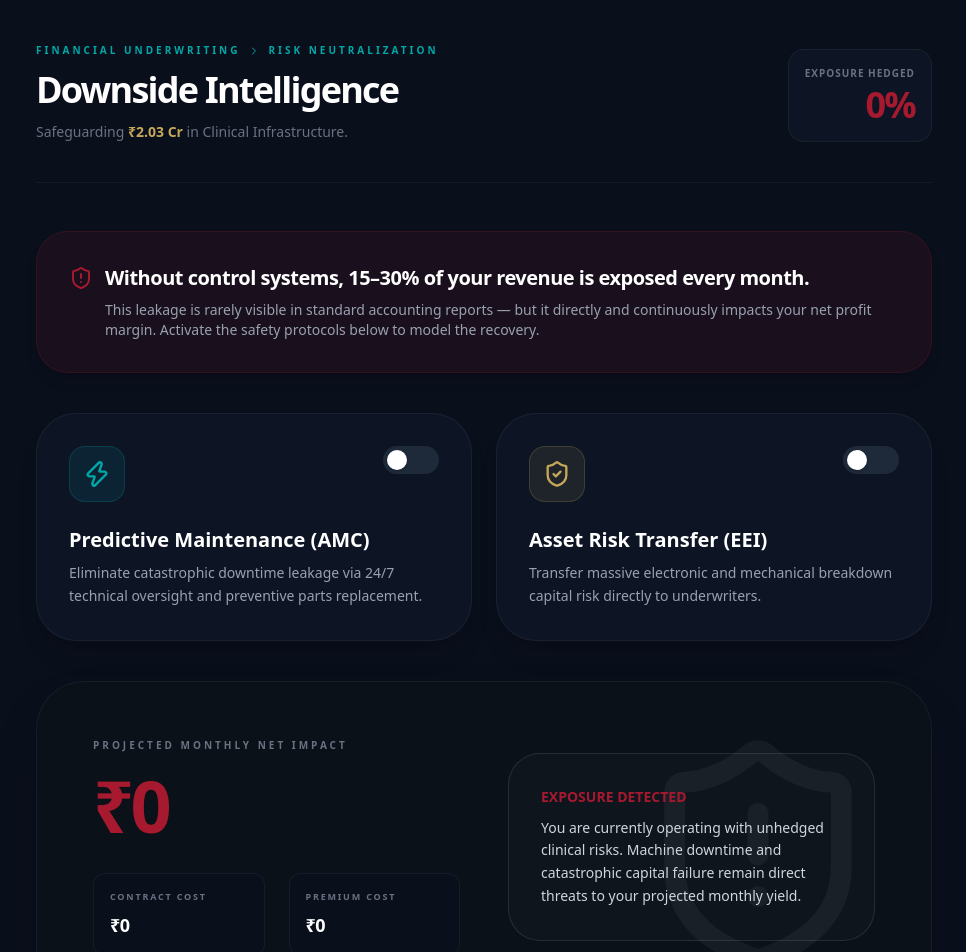
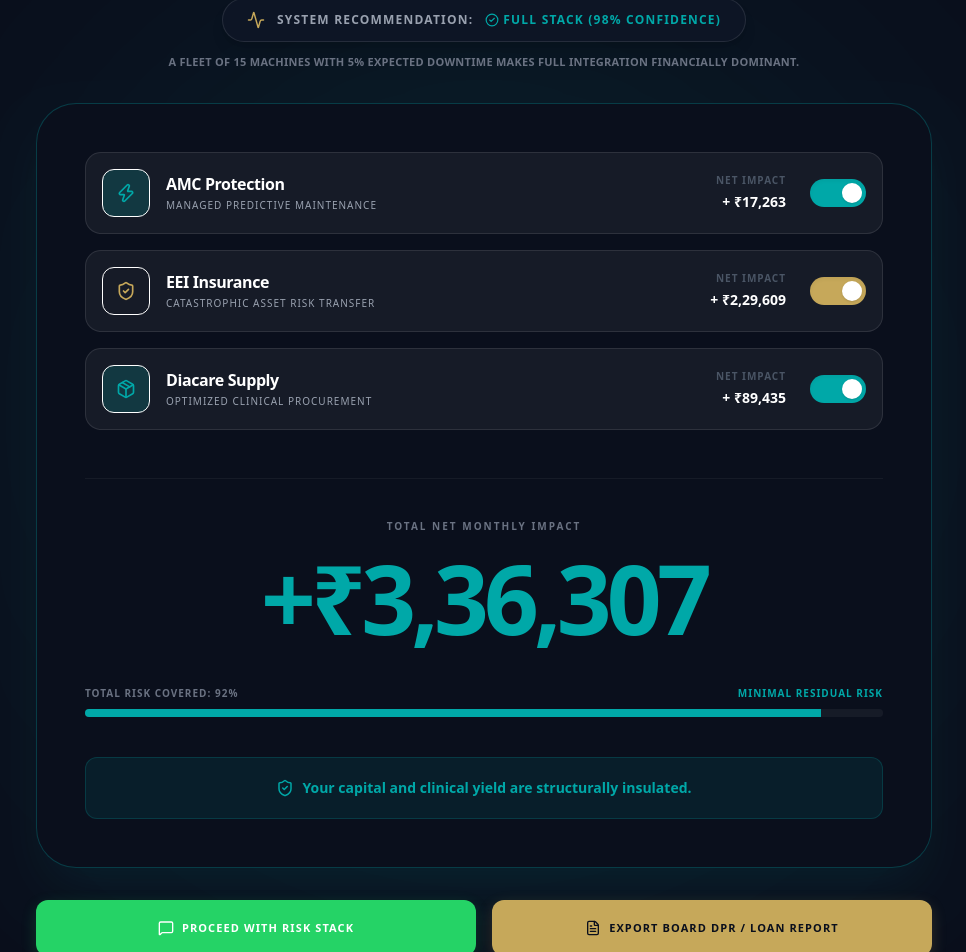
Before and after one commit to ketaniparmar/innovate-renal, a Next.js app: page /risk-control in a window 1280 px wide. Shown: the part 318-1270 px from the top of the page, without its empty margins (156-1122 px from the left). Built offline with nearby package versions, Linux system fonts and the light colour scheme.

Commit message:
Sovereign OS v9.0: Funnel architecture, strict types, and DB sync complete

```diff
--- a/src/app/risk-control/page.tsx
+++ b/src/app/risk-control/page.tsx
@@ -1,35 +1,30 @@
 "use client";
 
 import React, { useMemo, useState } from "react";
-import { motion } from "framer-motion";
 import Link from "next/link";
 import {
-  ShieldCheck,
-  Zap,
-  ChevronRight,
-  ShieldAlert
+  ShieldCheck, AlertTriangle, ChevronRight, Activity,
+  MessageSquare, CheckCircle2, Zap, Package, FileText
 } from "lucide-react";
-
 import { useInfra } from "@/context/InfrastructureContext";
-// Ensure this path matches your v8 capex engine location
 import { calculateV8Capex } from "@/lib/capex-engine-v8";
 
-// --- STRICT TYPES (Prevents Vercel Build Crashes) ---
-interface ToggleProps {
+// --- STRICT TYPES ---
+interface ToggleRowProps {
+  title: string;
+  subtitle: string;
+  icon: React.ReactNode;
   active: boolean;
   onClick: () => void;
   color: string;
+  cost: number;
+  recovery: number;
 }
 
-interface MetricProps {
-  label: string;
-  value: string;
-}
-
-export default function RiskControlPage() {
+export default function RiskStackDecisionEngine() {
   const infra = useInfra();
 
-  // --- 1. CORE INFRA DNA (Safe Fallbacks for Direct/SEO Traffic) ---
+  // Safe fallbacks for direct routing
   const {
     machines = 15,
     sessionsPerDay = 2.8,
@@ -42,174 +37,211 @@ export default function RiskControlPage() {
     buildGrade = "Premium"
   } = infra || {};
 
-  const [withAMC, setWithAMC] = useState(false);
-  const [withInsurance, setWithInsurance] = useState(false);
+  // Unified Stack State (Default to Assumed Close)
+  const [withAMC, setWithAMC] = useState(true);
+  const [withInsurance, setWithInsurance] = useState(true);
+  const [withDiacare, setWithDiacare] = useState(true);
 
-  // --- 2. HEDGING ENGINE (v8.0 Sync) ---
   const metrics = useMemo(() => {
-    // Sync with V8 CAPEX math safely
-    let totalCapex = 0;
+    // CAPEX & Base Revenue
+    let totalCapex = machines * 1200000;
     try {
       const capex = calculateV8Capex({ machines, cityTier, tdsLevel, buildGrade });
       totalCapex = capex.totalCapex;
-    } catch (e) {
-      totalCapex = machines * 1200000; // Safe fallback if engine is missing
-    }
+    } catch (e) { /* Fallback used */ }
 
-    // Sync with V8 Revenue Realization
-    const WAR = (pmjay/100 * 1300) + (pvt/100 * 2600) + (tpa/100 * 2100);
-    const monthlyRevenue = (machines * sessionsPerDay * 26) * WAR;
+    const WAR = (pmjay / 100) * 1300 + (pvt / 100) * 2600 + (tpa / 100) * 2100;
+    const monthlyRevenue = machines * sessionsPerDay * 26 * WAR;
 
-    // Exposure Segmentation
+    // 1. AMC Economics
     const downtimeLoss = monthlyRevenue * (downtime / 100);
-    const clinicalLeakage = monthlyRevenue * 0.12; // Standard underutilization/leakage factor
-    const totalExposure = downtimeLoss + clinicalLeakage;
+    const amcCost = (45000 * machines) / 12;
+    const amcRecovery = (downtimeLoss - (monthlyRevenue * 0.01)) * 0.85;
 
-    // Hedge Logic: 85% Recovery via Managed Service (AMC)
-    const monthlyAMC = (45000 * machines) / 12; // AMC Unit Cost
-    const netDowntimePostAMC = monthlyRevenue * 0.01; // Optimized to 1%
-    const amcGain = (downtimeLoss - netDowntimePostAMC) * 0.85; // Realistic 85% conversion
+    // 2. Insurance Economics
+    const insuranceCost = (totalCapex * 0.01) / 12;
+    const insuranceProtection = (monthlyRevenue * 0.12) * 0.95; // Hedging 95% of catastrophic risk
 
-    // Hedge Logic: Insurance (EEI) Risk Transfer
-    const monthlyInsurance = (totalCapex * 0.01) / 12;
-    const catastrophicRisk = clinicalLeakage * 0.95; // 95% risk transfer on breakdown
+    // 3. Diacare Supply Economics
+    const baseConsumableCost = machines * sessionsPerDay * 26 * 455;
+    const diacareSavings = baseConsumableCost * 0.18; // 18% margin improvement
 
-    // ROI Integration
-    const totalCost = (withAMC ? monthlyAMC : 0) + (withInsurance ? monthlyInsurance : 0);
-    const totalProtection = (withAMC ? amcGain : 0) + (withInsurance ? catastrophicRisk : 0);
-    const netSavings = totalProtection - totalCost;
-    const riskCoverage = totalExposure > 0 ? (totalProtection / totalExposure) * 100 : 0;
+    // Stack Aggregation
+    const totalExposedRisk = downtimeLoss + insuranceProtection + diacareSavings;
+
+    let netImpact = 0;
+    let totalRecovered = 0;
+    let totalPremium = 0;
+
+    if (withAMC) { netImpact += (amcRecovery - amcCost); totalRecovered += amcRecovery; totalPremium += amcCost; }
+    else { netImpact -= downtimeLoss; }
+
+    if (withInsurance) { netImpact += (insuranceProtection - insuranceCost); totalRecovered += insuranceProtection; totalPremium += insuranceCost; }
+    else { netImpact -= insuranceProtection; }
+
+    if (withDiacare) { netImpact += diacareSavings; totalRecovered += diacareSavings; }
+    else { netImpact -= diacareSavings; }
+
+    // Analytics
+    const riskCoveragePct = totalExposedRisk > 0 ? (totalRecovered / totalExposedRisk) * 100 : 0;
+    const unhedgedMoney = totalExposedRisk - totalRecovered;
+
+    // Dynamic Recommendation (FIX 1)
+    const isHighlyRecommended = downtime > 2 || machines >= 10;
+    const confidenceScore = isHighlyRecommended ? 98 : 82;
 
     return {
-      monthlyRevenue,
-      totalExposure,
-      totalCapex,
-      netSavings,
-      riskCoverage,
-      monthlyAMC,
-      monthlyInsurance,
-      downtimeLoss,
-      clinicalLeakage
+      netImpact,
+      totalExposedRisk,
+      riskCoveragePct,
+      unhedgedMoney,
+      amcCost, amcRecovery, downtimeLoss,
+      insuranceCost, insuranceProtection,
+      diacareSavings,
+      isHighlyRecommended,
+      confidenceScore
     };
-  }, [machines, sessionsPerDay, downtime, pmjay, pvt, tpa, cityTier, tdsLevel, buildGrade, withAMC, withInsurance]);
+  }, [machines, sessionsPerDay, downtime, pmjay, pvt, tpa, cityTier, tdsLevel, buildGrade, withAMC, withInsurance, withDiacare]);
 
-  const formatINR = (val: number) => `₹${new Intl.NumberFormat("en-IN").format(Math.round(val))}`;
+  const formatINR = (val: number) =>
+    `₹${new Intl.NumberFormat("en-IN", { maximumFractionDigits: 0 }).format(Math.round(val))}`;
+
+  // Assumed Close WhatsApp Injection (FIX 4)
+  const handleWhatsApp = () => {
+    const stackStatus = [
+      withAMC ? "AMC" : "",
+      withInsurance ? "EEI" : "",
+      withDiacare ? "Diacare" : ""
+    ].filter(Boolean).join(" + ") || "None";
+
+    const text = `*Innovate India Advisory - Risk Stack Integration*%0A%0A*Proceeding with:* ${stackStatus}%0A*Net Monthly Financial Impact:* ${metrics.netImpact >= 0 ? '+' : '-'}${formatINR(Math.abs(metrics.netImpact))}%0A*Risk Shielded:* ${metrics.riskCoveragePct.toFixed(0)}%%0A%0AProceeding with Risk Stack integration. Please share execution details and DPR formatting.`;
+
+    window.open(`https://wa.me/919879576332?text=${text}`, '_blank');
+  };
+
+  const stackIsFull = withAMC && withInsurance && withDiacare;
 
   return (
-    <main className="min-h-screen bg-[#0A0F1C] text-slate-200 p-6 lg:p-12 font-sans overflow-x-hidden selection:bg-[#C6A85A] selection:text-[#0A0F1C] pt-24">
-      <div className="max-w-4xl mx-auto">
+    <main className="min-h-screen bg-[#0A0F1C] text-slate-200 flex flex-col items-center justify-center px-6 py-24 selection:bg-[#00A8A8] selection:text-white relative overflow-hidden">
 
-        {/* --- STRATEGIC ADD 1: PRE-FRAME --- */}
-        <div className="max-w-3xl mb-12 animate-in fade-in duration-500">
-          <h2 className="text-4xl md:text-5xl font-black text-white mb-4 tracking-tighter">
-            Doctor, this is how you <span className="text-[#00A8A8]">stop the leakage.</span>
-          </h2>
-          <p className="text-gray-400 text-lg md:text-xl font-medium leading-relaxed">
-            In the previous step, you saw where money is lost.
-            Now, let's simulate how structured operational systems recover and protect your income.
+      {/* Background Ambience */}
+      <div className={`absolute top-1/2 left-1/2 -translate-x-1/2 -translate-y-1/2 w-[800px] h-[800px] blur-[150px] rounded-full pointer-events-none transition-colors duration-700 ${metrics.netImpact > 0 ? 'bg-[#00A8A8]/10' : 'bg-[#A6192E]/10'}`} />
+
+      <div className="max-w-4xl w-full relative z-10 animate-in fade-in zoom-in-95 duration-500">
+
+        {/* HEADLINE */}
+        <div className="text-center mb-10">
+          <h1 className="text-4xl md:text-5xl font-black mb-4 text-white tracking-tight">
+            The Risk Stack Engine
+          </h1>
+          <p className="text-gray-400 text-lg font-medium">
+            Toggle your operational controls to finalize your financial projection.
           </p>
         </div>
 
-        {/* INSTITUTIONAL HEADER */}
-        <header className="flex flex-col md:flex-row justify-between items-start md:items-end mb-12 border-b border-white/5 pb-10 gap-8 animate-in slide-in-from-bottom duration-500 delay-100">
-          <div>
-            <div className="flex items-center gap-2 text-[10px] font-black uppercase tracking-[0.3em] text-[#00A8A8] mb-3">
-              Financial Underwriting <ChevronRight size={12} /> Risk Neutralization
+        {/* 1. DYNAMIC AUTO RECOMMENDATION ENGINE (FIX 1 & 2) */}
+        <div className="flex flex-col items-center mb-8">
+          <div className="bg-[#0D1525] border border-white/10 px-6 py-3 rounded-full flex items-center gap-3 shadow-lg">
+            <Activity size={18} className="text-[#C6A85A]" />
+            <span className="text-xs font-black uppercase tracking-widest text-gray-400">System Recommendation:</span>
+            <span className={`text-xs font-black uppercase tracking-widest flex items-center gap-1 ${metrics.isHighlyRecommended ? "text-[#00A8A8]" : "text-[#C6A85A]"}`}>
+              <CheckCircle2 size={14} />
+              {metrics.isHighlyRecommended ? "FULL STACK" : "OPTIONAL"} ({metrics.confidenceScore}% Confidence)
+            </span>
           </div>
-            <h1 className="text-4xl font-black tracking-tighter text-white">Downside Intelligence</h1>
-            <p className="text-gray-500 text-sm mt-3 font-medium">
-              Safeguarding <span className="text-[#C6A85A] font-bold">₹{(metrics.totalCapex / 10000000).toFixed(2)} Cr</span> in Clinical Infrastructure.
-            </p>
-          </div>
-          <div className="text-left md:text-right bg-[#0D1525] p-4 rounded-2xl border border-white/5">
-            <p className="text-[10px] text-gray-500 uppercase font-black tracking-widest mb-1">Exposure Hedged</p>
-            <p className={`text-4xl font-black tracking-tighter ${metrics.riskCoverage > 80 ? 'text-[#00A8A8]' : 'text-[#A6192E]'}`}>
-              {metrics.riskCoverage.toFixed(0)}%
-            </p>
-          </div>
-        </header>
-
-        {/* --- STRATEGIC ADD 2: SIMPLIFIED INSIGHT LAYER --- */}
-        <div className="bg-[#A6192E]/10 border border-[#A6192E]/20 p-8 rounded-[2rem] mb-10 shadow-lg animate-in slide-in-from-bottom duration-500 delay-200">
-          <div className="flex items-center gap-3 mb-2">
-            <ShieldAlert className="text-[#A6192E]" size={24} />
-            <p className="text-white font-black text-xl tracking-tight">
-              Without control systems, 15–30% of your revenue is exposed every month.
-            </p>
-          </div>
-          <p className="text-gray-400 text-sm mt-2 font-medium pl-9">
-            This leakage is rarely visible in standard accounting reports — but it directly and continuously impacts your net profit margin. Activate the safety protocols below to model the recovery.
+          {/* Decision Justification Anchor */}
+          <p className="text-[11px] text-gray-500 mt-3 text-center font-bold tracking-wide uppercase">
+            {metrics.isHighlyRecommended
+              ? `A fleet of ${machines} machines with ${downtime}% expected downtime makes full integration financially dominant.`
+              : "Low operational scale reduces absolute urgency, but capital exposure still exists."}
           </p>
         </div>
 
-        {/* RISK HEDGING CONTROLS */}
-        <div className="grid md:grid-cols-2 gap-6 mb-10 animate-in slide-in-from-bottom duration-500 delay-300">
-          <div className={`p-8 rounded-[2.5rem] border transition-all shadow-xl ${withAMC ? 'bg-[#00A8A8]/10 border-[#00A8A8]/30' : 'bg-[#0D1525] border-white/5'}`}>
-            <div className="flex justify-between items-start mb-6">
-              <div className="w-14 h-14 rounded-2xl bg-[#00A8A8]/10 flex items-center justify-center text-[#00A8A8] border border-[#00A8A8]/20">
-                <Zap size={28} fill={withAMC ? "#00A8A8" : "none"} />
-              </div>
-              <Toggle active={withAMC} onClick={() => setWithAMC(!withAMC)} color="bg-[#00A8A8]" />
-            </div>
-            <h3 className="text-xl font-black text-white mb-2">Predictive Maintenance (AMC)</h3>
-            <p className="text-sm font-medium text-gray-400 leading-relaxed">Eliminate catastrophic downtime leakage via 24/7 technical oversight and preventive parts replacement.</p>
+        {/* 2. UNIFIED DECISION CARD */}
+        <div className={`p-8 md:p-12 rounded-[2.5rem] border transition-all duration-500 shadow-2xl mb-8
+          ${metrics.netImpact >= 0 ? "bg-[#0A0F1C] border-[#00A8A8]/30 shadow-[#00A8A8]/10" : "bg-[#0A0F1C] border-[#A6192E]/30 shadow-[#A6192E]/10"}`}>
+
+          {/* STACK TOGGLES */}
+          <div className="space-y-4 mb-12">
+            <ToggleRow
+              title="AMC Protection" subtitle="Managed predictive maintenance"
+              icon={<Zap size={20} />} color="bg-[#00A8A8]"
+              active={withAMC} onClick={() => setWithAMC(!withAMC)}
+              cost={metrics.amcCost} recovery={metrics.amcRecovery}
+            />
+            <ToggleRow
+              title="EEI Insurance" subtitle="Catastrophic asset risk transfer"
+              icon={<ShieldCheck size={20} />} color="bg-[#C6A85A]"
+              active={withInsurance} onClick={() => setWithInsurance(!withInsurance)}
+              cost={metrics.insuranceCost} recovery={metrics.insuranceProtection}
+            />
+            <ToggleRow
+              title="Diacare Supply" subtitle="Optimized clinical procurement"
+              icon={<Package size={20} />} color="bg-[#00A8A8]"
+              active={withDiacare} onClick={() => setWithDiacare(!withDiacare)}
+              cost={0} recovery={metrics.diacareSavings}
+            />
           </div>
 
-          <div className={`p-8 rounded-[2.5rem] border transition-all shadow-xl ${withInsurance ? 'bg-[#C6A85A]/10 border-[#C6A85A]/30' : 'bg-[#0D1525] border-white/5'}`}>
-            <div className="flex justify-between items-start mb-6">
-              <div className="w-14 h-14 rounded-2xl bg-[#C6A85A]/10 flex items-center justify-center text-[#C6A85A] border border-[#C6A85A]/20">
-                <ShieldCheck size={28} fill={withInsurance ? "#C6A85A" : "none"} />
+          {/* IMPACT NUMBER */}
+          <div className="text-center mb-10 pt-10 border-t border-white/5">
+            <p className="text-[10px] uppercase font-black tracking-[0.2em] text-gray-500 mb-4">Total Net Monthly Impact</p>
+            <h2 className={`text-7xl md:text-8xl font-black tracking-tighter tabular-nums transition-colors duration-500 ${metrics.netImpact >= 0 ? "text-[#00A8A8]" : "text-[#A6192E]"}`}>
+              {metrics.netImpact >= 0 ? "+" : "-"}{formatINR(Math.abs(metrics.netImpact))}
+            </h2>
           </div>
-              <Toggle active={withInsurance} onClick={() => setWithInsurance(!withInsurance)} color="bg-[#C6A85A]" />
+
+          {/* DYNAMIC RISK METER (FIX 3) */}
+          <div className="mb-10">
+            <div className="flex justify-between text-[10px] font-black uppercase tracking-widest text-gray-500 mb-2">
+              <span>Total Risk Covered: {metrics.riskCoveragePct.toFixed(0)}%</span>
+              <span className={stackIsFull ? "text-[#00A8A8]" : "text-[#A6192E]"}>
+                {stackIsFull
+                  ? "Minimal residual risk"
+                  : `${formatINR(metrics.unhedgedMoney)} at risk monthly`}
+              </span>
             </div>
-            <h3 className="text-xl font-black text-white mb-2">Asset Risk Transfer (EEI)</h3>
-            <p className="text-sm font-medium text-gray-400 leading-relaxed">Transfer massive electronic and mechanical breakdown capital risk directly to underwriters.</p>
+            <div className="w-full h-2 bg-white/5 rounded-full overflow-hidden">
+               <div
+                 className={`h-full transition-all duration-700 ${stackIsFull ? 'bg-[#00A8A8]' : 'bg-[#A6192E]'}`}
+                 style={{ width: `${Math.max(5, metrics.riskCoveragePct)}%` }}
+               />
             </div>
           </div>
 
-        {/* FINANCIAL IMPACT */}
-        <div className="bg-[#0A1118] border border-white/5 rounded-[3rem] p-10 md:p-14 mb-10 relative overflow-hidden shadow-2xl animate-in slide-in-from-bottom duration-500 delay-300">
-          <div className="absolute top-0 right-0 p-12 opacity-5 pointer-events-none">
-            <ShieldAlert size={250} />
+          {/* LOSS AVERSION SPIKE (FIX 5) */}
+          {!stackIsFull && (
+            <div className="mt-8 p-5 bg-[#A6192E]/10 border border-[#A6192E]/20 rounded-xl text-center animate-in fade-in duration-300">
+              <p className="text-sm text-[#A6192E] font-bold flex items-center justify-center gap-2">
+                <AlertTriangle size={18} />
+                You are abandoning {formatINR(metrics.unhedgedMoney)} in unhedged losses and unrealized gains every month.
+              </p>
+            </div>
+          )}
+
+          {/* POSITIVE REINFORCEMENT */}
+          {stackIsFull && (
+            <div className="mt-8 p-5 bg-[#00A8A8]/10 border border-[#00A8A8]/20 rounded-xl text-center animate-in fade-in duration-300">
+              <p className="text-sm text-[#00A8A8] font-bold flex items-center justify-center gap-2">
+                <ShieldCheck size={18} />
+                Your capital and clinical yield are structurally insulated.
+              </p>
+            </div>
+          )}
         </div>
 
-          <div className="relative z-10 grid lg:grid-cols-2 gap-12 items-center">
-            <div>
-              <p className="text-[10px] font-black text-gray-500 uppercase tracking-[0.3em] mb-4">Projected Monthly Net Impact</p>
-              <h2 className={`text-6xl md:text-7xl font-black tracking-tighter tabular-nums ${metrics.netSavings > 0 ? 'text-[#00A8A8]' : 'text-[#A6192E]'}`}>
-                {formatINR(metrics.netSavings)}
-              </h2>
-              <div className="mt-8 flex flex-wrap gap-6">
-                <Metric label="Contract Cost" value={formatINR(withAMC ? metrics.monthlyAMC : 0)} />
-                <Metric label="Premium Cost" value={formatINR(withInsurance ? metrics.monthlyInsurance : 0)} />
-              </div>
-            </div>
+        {/* 3. HARDER CTA LAYER (FIX 4) */}
+        <div className="grid md:grid-cols-2 gap-4 mt-8">
+          <button
+            onClick={handleWhatsApp}
+            className="w-full bg-[#25D366] hover:bg-[#1EBE5A] text-white py-5 rounded-xl font-black uppercase tracking-widest text-[11px] transition-all shadow-[0_5px_15px_rgba(37,211,102,0.2)] flex justify-center items-center gap-2"
+          >
+            <MessageSquare size={16}/> Proceed with Risk Stack
+          </button>
 
-            <div className="bg-white/[0.02] p-8 rounded-[2rem] border border-white/10">
-               <p className="text-sm text-gray-300 leading-relaxed font-medium">
-                {withAMC && withInsurance
-                  ? <span className="text-[#00A8A8] font-bold block mb-2">SYSTEM FULLY HEDGED</span>
-                  : <span className="text-[#A6192E] font-bold block mb-2">EXPOSURE DETECTED</span>
-                }
-                {withAMC && withInsurance
-                  ? "You have successfully converted unpredictable clinical leakage into a fixed, manageable operational cost. Your EBITDA is now resilient to sudden mechanical failure."
-                  : "You are currently operating with unhedged clinical risks. Machine downtime and catastrophic capital failure remain direct threats to your projected monthly yield."}
-              </p>
-            </div>
-          </div>
-        </div>
-
-        {/* --- STRATEGIC ADD 3: FUNNEL CTA BRIDGE --- */}
-        <div className="grid md:grid-cols-2 gap-4 mt-12 animate-in slide-in-from-bottom duration-500 delay-400">
-          <Link href="/turnkey">
-            <button className="w-full bg-[#C6A85A] hover:bg-[#D4B970] text-[#0A0F1C] py-5 rounded-xl font-black uppercase tracking-widest text-[11px] transition-all shadow-[0_10px_20px_rgba(198,168,90,0.15)] flex justify-center items-center gap-2">
-              Implement Full Turnkey System <ChevronRight size={16} />
-            </button>
-          </Link>
-
-          <Link href="/os">
-            <button className="w-full bg-white/5 hover:bg-white/10 border border-white/10 text-white py-5 rounded-xl font-black uppercase tracking-widest text-[11px] transition-all flex justify-center items-center gap-2">
-              Recalculate with Protection <ChevronRight size={16} />
+          <Link href="/loan">
+            <button className="w-full bg-[#C6A85A] hover:bg-[#D4B970] text-[#0A0F1C] py-5 rounded-xl font-black uppercase tracking-widest text-[11px] transition-all shadow-[0_5px_15px_rgba(198,168,90,0.2)] flex justify-center items-center gap-2">
+              <FileText size={16} /> Export Board DPR / Loan Report
             </button>
           </Link>
         </div>
@@ -220,27 +252,36 @@ export default function RiskControlPage() {
 }
 
 // --- STRICT SUB-COMPONENTS ---
-function Toggle({ active, onClick, color }: ToggleProps) {
+function ToggleRow({ title, subtitle, icon, active, onClick, color, cost, recovery }: ToggleRowProps) {
+  const formatINR = (val: number) => `₹${new Intl.NumberFormat("en-IN", { maximumFractionDigits: 0 }).format(Math.round(val))}`;
+
   return (
+    <div className={`flex items-center justify-between p-4 rounded-2xl border transition-all ${active ? 'bg-white/5 border-white/10' : 'bg-black/20 border-white/5 opacity-60 hover:opacity-100'}`}>
+      <div className="flex items-center gap-4">
+        <div className={`w-12 h-12 rounded-xl flex items-center justify-center border ${active ? `${color}/20 text-white` : 'border-white/5 text-gray-500'}`}>
+          {React.cloneElement(icon as React.ReactElement<any>, { className: active ? color.replace('bg-', 'text-') : 'text-gray-500' })}
+        </div>
+        <div>
+          <h4 className="text-base font-black text-white tracking-tight">{title}</h4>
+          <p className="text-[10px] text-gray-400 uppercase tracking-widest mt-0.5">{subtitle}</p>
+        </div>
+      </div>
+
+      <div className="flex items-center gap-6">
+        <div className="text-right hidden sm:block">
+          <p className="text-[10px] font-black uppercase tracking-widest text-gray-600 mb-1">Net Impact</p>
+          <p className={`text-sm font-bold tabular-nums ${active ? 'text-white' : 'text-gray-600'}`}>
+            {active ? `+ ${formatINR(recovery - cost)}` : 'Deactivated'}
+          </p>
+        </div>
+
         <button
           onClick={onClick}
-      className={`w-14 h-7 rounded-full p-1 transition-all flex items-center ${active ? color : "bg-gray-800"}`}
+          className={`w-14 h-7 rounded-full p-1 transition-all shadow-inner flex items-center ${active ? color : "bg-gray-800"}`}
         >
-      <motion.div
-        layout
-        className="w-5 h-5 bg-white rounded-full shadow-sm"
-        animate={{ x: active ? 28 : 0 }}
-        transition={{ type: "spring", stiffness: 500, damping: 30 }}
-      />
+          <div className={`w-5 h-5 bg-white rounded-full transition-all shadow-sm ${active ? "translate-x-7" : ""}`} />
         </button>
-  );
-}
-
-function Metric({ label, value }: MetricProps) {
-  return (
-    <div className="bg-[#0A0F1C] border border-white/5 p-4 rounded-xl flex-1">
-      <p className="text-[9px] font-black text-gray-500 uppercase tracking-[0.2em] mb-2">{label}</p>
-      <p className="text-lg font-black text-white tabular-nums tracking-tight">{value}</p>
+      </div>
     </div>
   );
 }
```
Lines whose indentation alone changed are shown as unchanged.
